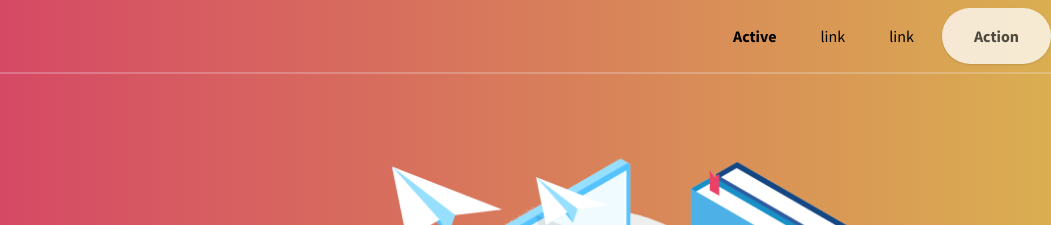
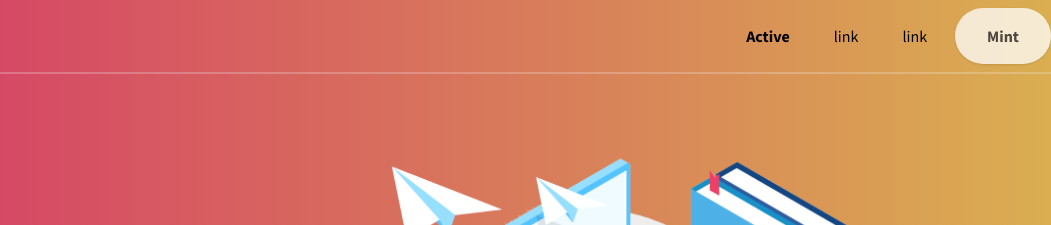
Before and after one commit to fiiin-eth/AzukiPotatoesTest, a plain HTML site: page index.html in a window 1280 px wide. Shown: the top 225 px of the page, 229-1280 px from the left. Drawn offline with nearby package versions, Linux system fonts and the light colour scheme.

Commit message:
Button Update

```diff
--- a/index.html
+++ b/index.html
@@ -61,7 +61,7 @@
             id="navAction"
             class="mx-auto lg:mx-0 hover:underline bg-white text-gray-800 font-bold rounded-full mt-4 lg:mt-0 py-4 px-8 shadow opacity-75 focus:outline-none focus:shadow-outline transform transition hover:scale-105 duration-300 ease-in-out"
           >
-            Action
+            Mint
           </button>
         </div>
       </div>
```
